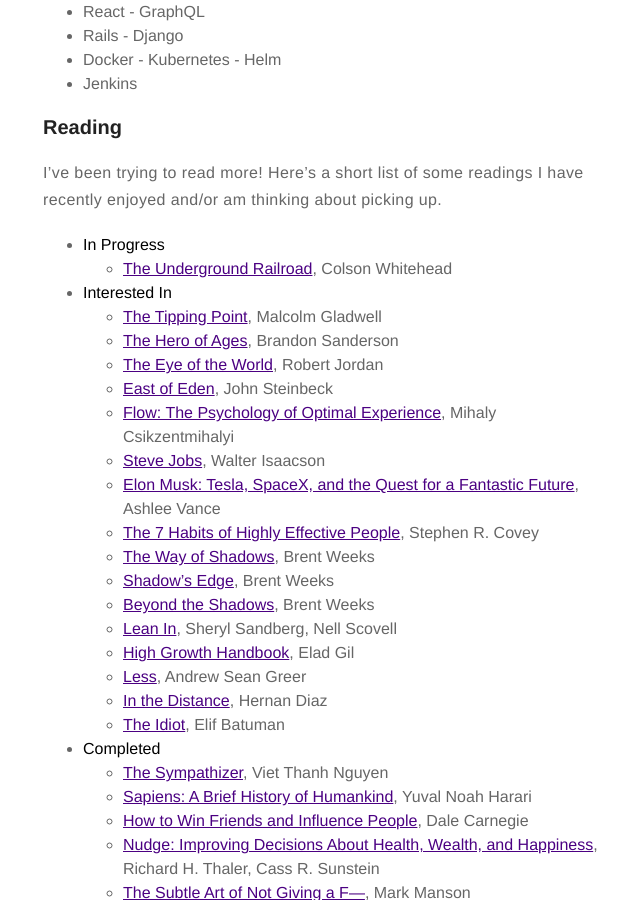
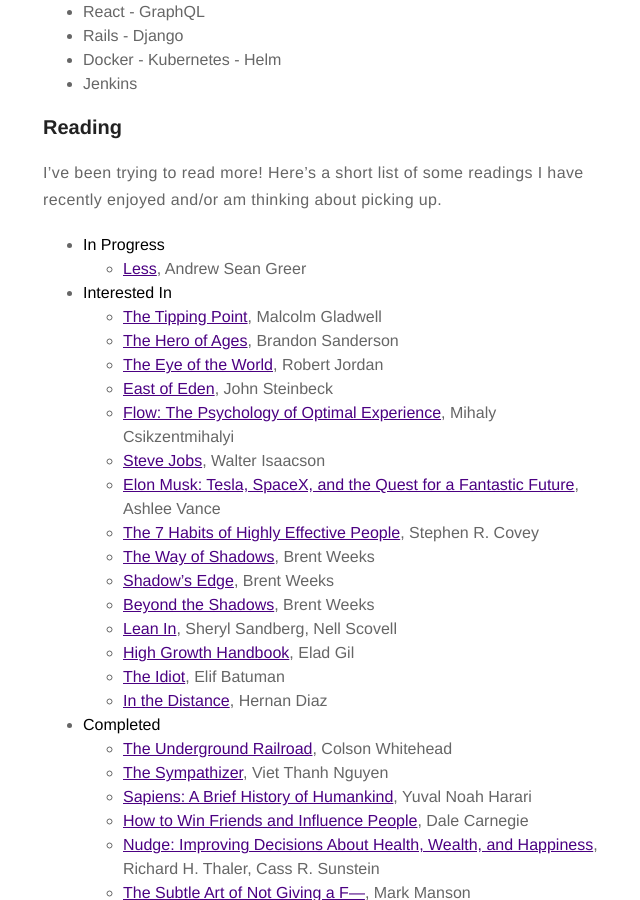
Before and after one commit to OldGuo/oldguo.github.io, a Jekyll site: the page built from about.md, in a window 1280 px wide and 900 px high, scrolled down 708 px. Shown: the whole window, without its empty margins (317-957 px from the left). Built offline with Jekyll 4.4.1, drawn with Linux system fonts in a browser that asks for light colours; some of the changed lines change nothing that is shown.

Commit message:
Oct 2018 reading

```diff
--- a/about.md
+++ b/about.md
@@ -20,7 +20,7 @@
 ### Reading
 I've been trying to read more! Here's a short list of some readings I have recently enjoyed and/or am thinking about picking up.
 - **In Progress**
-  - [The Underground Railroad](https://www.goodreads.com/book/show/30555488-the-underground-railroad), Colson Whitehead
+  - [Less](https://www.goodreads.com/book/show/39927096-less), Andrew Sean Greer
 - **Interested In**
   - [The Tipping Point](https://www.goodreads.com/book/show/2612.The_Tipping_Point), Malcolm Gladwell
   - [The Hero of Ages](https://www.goodreads.com/book/show/2767793-the-hero-of-ages), Brandon Sanderson
@@ -35,10 +35,10 @@
   - [Beyond the Shadows](https://www.goodreads.com/book/show/3754026-beyond-the-shadows), Brent Weeks
   - [Lean In](https://www.goodreads.com/book/show/16071764-lean-in), Sheryl Sandberg, Nell Scovell
   - [High Growth Handbook](https://www.goodreads.com/book/show/40536148-high-growth-handbook), Elad Gil
-  - [Less](https://www.goodreads.com/book/show/39927096-less), Andrew Sean Greer
+  - [The Idiot](https://www.goodreads.com/book/show/30962053-the-idiot), Elif Batuman
   - [In the Distance](https://www.goodreads.com/book/show/34381330-in-the-distance), Hernan Diaz
-  - [The Idiot](https://www.goodreads.com/book/show/30962053-the-idiot), Elif Batuman
 - **Completed**
+  - [The Underground Railroad](https://www.goodreads.com/book/show/30555488-the-underground-railroad), Colson Whitehead
   - [The Sympathizer](https://www.goodreads.com/book/show/23168277-the-sympathizer), Viet Thanh Nguyen
   - [Sapiens: A Brief History of Humankind](https://www.goodreads.com/book/show/23692271-sapiens), Yuval Noah Harari
   - [How to Win Friends and Influence People](https://www.goodreads.com/book/show/4865.How_to_Win_Friends_and_Influence_People), Dale Carnegie
```
